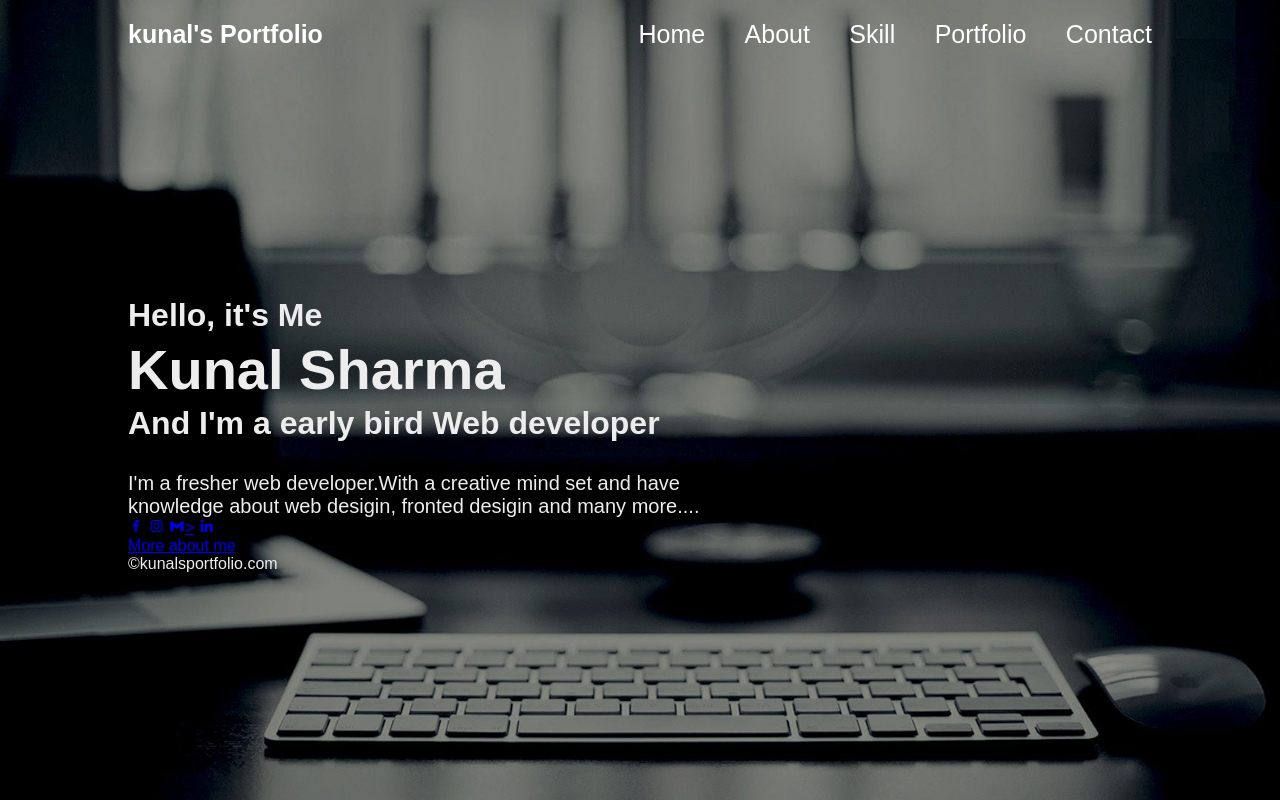
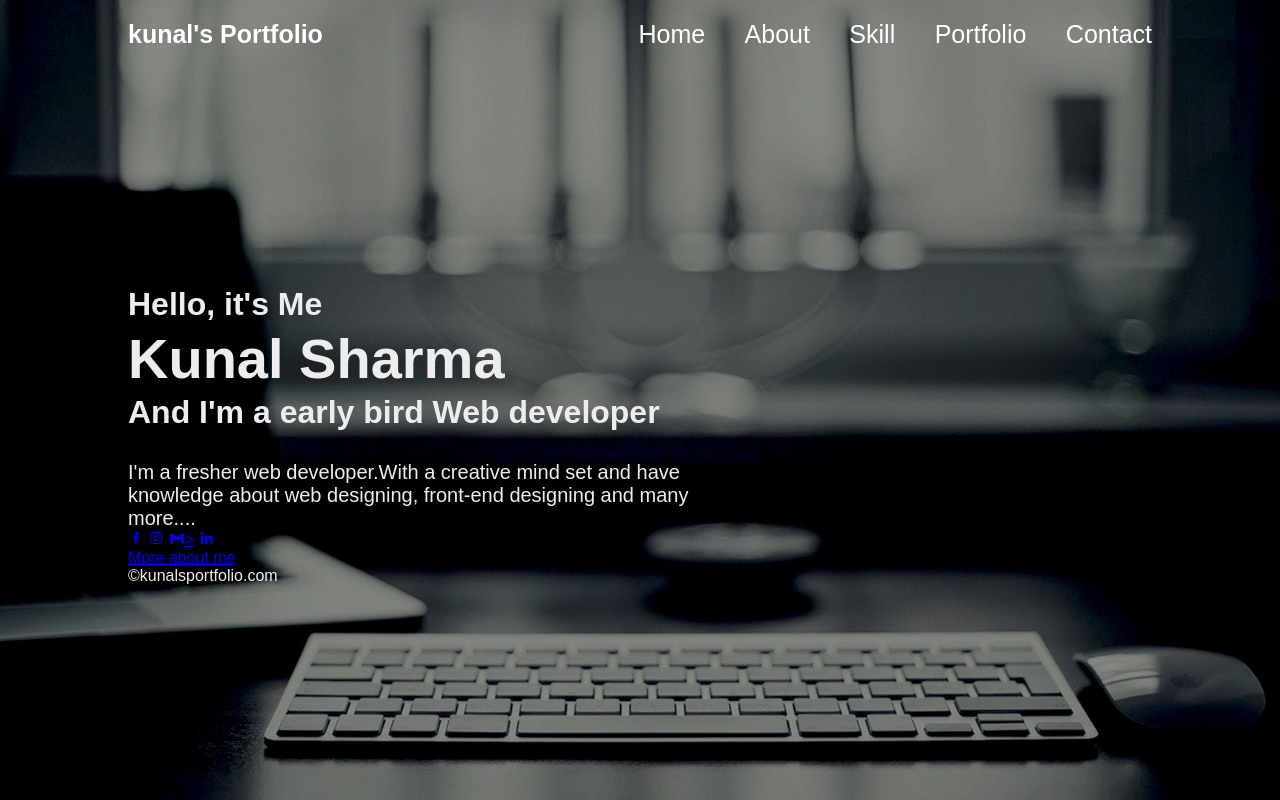
Before and after one commit to Kunalsharma02/My_portfolio, a plain HTML site: page index.html in a window 1280 px wide. Drawn offline with nearby package versions, Linux system fonts and the light colour scheme.

Commit message:
first commit

```diff
--- a/index.html
+++ b/index.html
@@ -25,7 +25,7 @@
             <h3>Hello, it's Me</h3>
             <h1>Kunal Sharma</h1>
             <h3>And I'm a early bird Web developer<span class="text"></span></h3>
-            <p>I'm a fresher web developer.With a creative mind set and have knowledge about web desigin, fronted desigin and many more....</p>
+            <p>I'm a fresher web developer.With a creative mind set and have knowledge about web designing, front-end designing and many more....</p>
         <div>
     <footer>
         <div>
```
